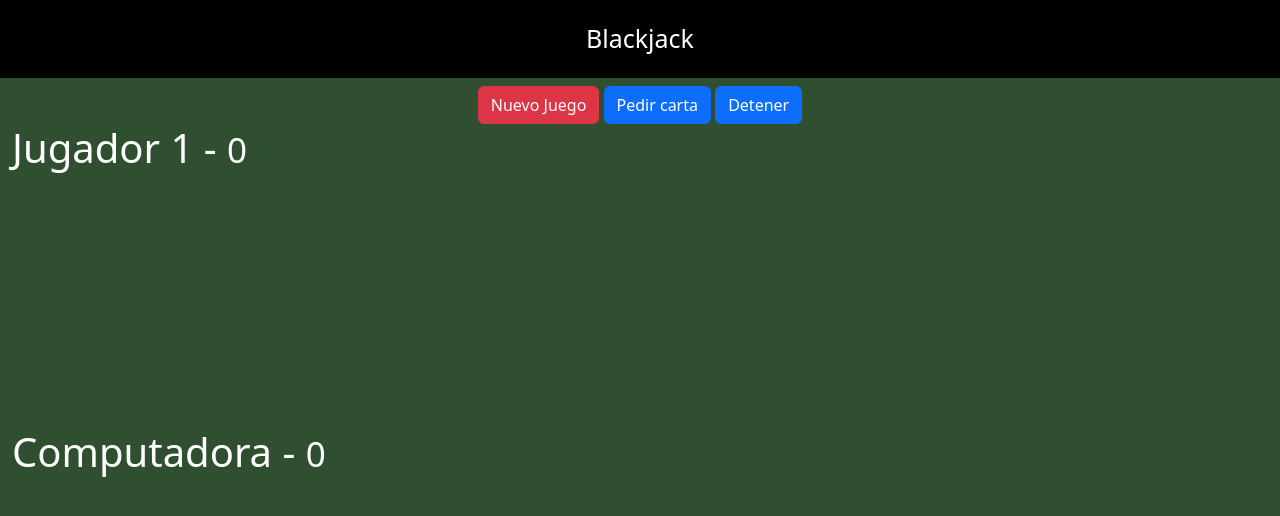
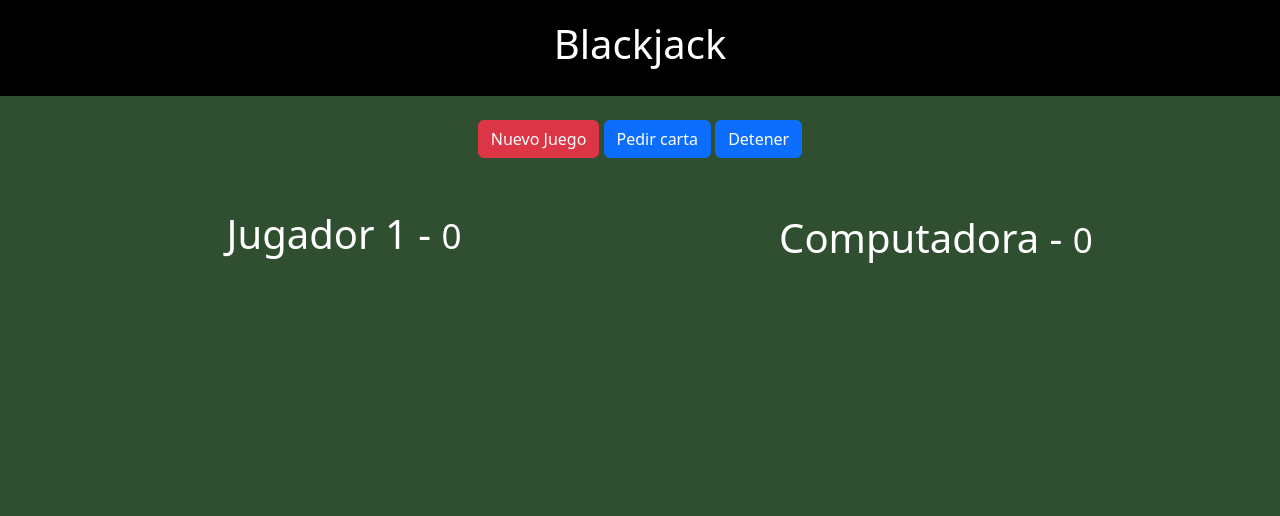
Before and after one commit to Rodrigo-Palacios/js-vite-blackjack, a website built with Vite: page index.html in a window 1280 px wide. Built offline with nearby package versions, Linux system fonts and the light colour scheme.

Commit message:
fix: resolve horizontal scroll in layout

```diff
--- a/index.html
+++ b/index.html
@@ -10,10 +10,11 @@
   <body>
 
     <header class="titulo">
-      Blackjack
+        <h1>Blackjack</h1>
     </header>
 
-    <div class="row mt-2">
+    <div class="container mt-2">
+      <div class="row">
         <div id="divBotones" class="col text-center">
 
             <button id="btnNuevo" class="btn btn-danger">Nuevo Juego</button>
@@ -22,8 +23,12 @@
 
         </div>
       </div>
+    </div>
 
-    <div class="row container">
+
+    <div id="app">
+      <div class="container">
+        <div class="row">
             <div class="col">
 
                 <h1>Jugador 1 - <small>0</small></h1>
@@ -33,8 +38,10 @@
 
             </div>
         </div>
+      </div>
 
-    <div class="row container mt-2">
+      <div class="container mt-2">
+        <div class="row">
             <div class="col">
 
                 <h1>Computadora - <small>0</small></h1>
@@ -44,8 +51,9 @@
 
             </div>
         </div>
+      </div>
+    </div>
 
-    <div id="app"></div>
     <script type="module" src="/main.js"></script>
   </body>
 </html>
--- a/style.css
+++ b/style.css
@@ -1,7 +1,16 @@
 html, body {
-  margin: 0px;
+  margin: 0;
   background-color: #2F4F30;
   color: white;
+  overflow-x: hidden;
+}
+
+*, *::before, *::after {
+  box-sizing: border-box;
+}
+body {
+  width: 100%;
+  height: auto;
 }
 
 
@@ -23,3 +32,26 @@ html, body {
 #computadora-cartas, #jugador-cartas {
   height: 240px;
 }
+#divBotones {
+  margin-block: 1rem;
+}
+.container {
+  text-align: center;
+}
+#app {
+  display: flex;
+  align-items: center;
+  margin: 2rem auto;
+  padding-inline: 3rem;
+  width: 100%;
+}
+@media (max-width: 425px) {
+  #app {
+    flex-direction: column;
+    padding-inline: 1rem;
+  }
+
+  .carta {
+    left: 75px;
+  }
+}
--- a/vite.config.js
+++ b/vite.config.js
@@ -1,5 +1,8 @@
-import { defineConfig } from "vite"; 'vite';
+import { defineConfig } from "vite";
 
 export default defineConfig({
-    base: '/js-vite-blackjack/'
+    base: '/js-vite-blackjack/',
+    build: {
+        outDir: "./docs",
+    },
 });
```
Also changed, not shown: docs/index.html (+15 -7 lines), 4 other files. Lines whose indentation alone changed are shown as unchanged.
